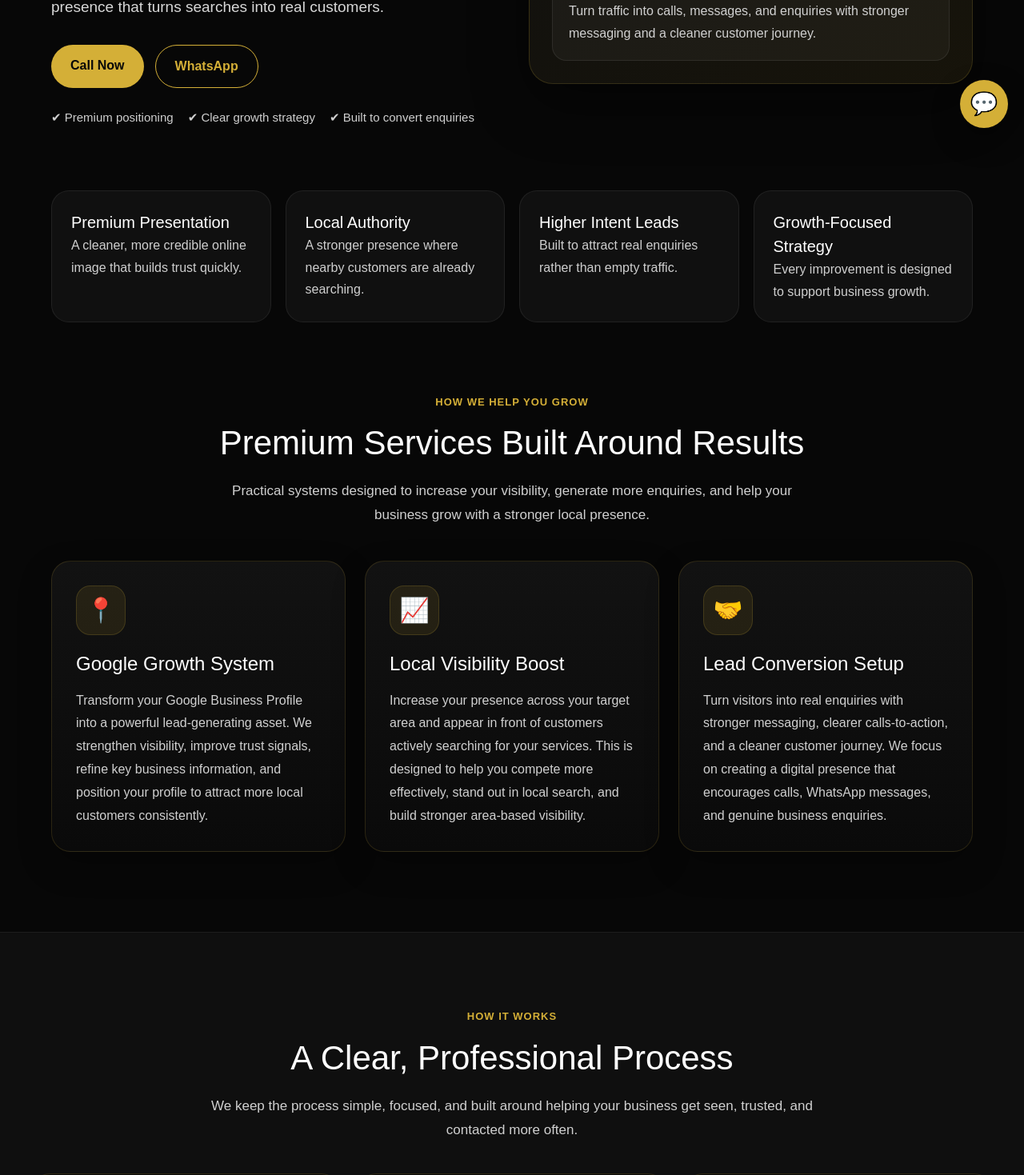
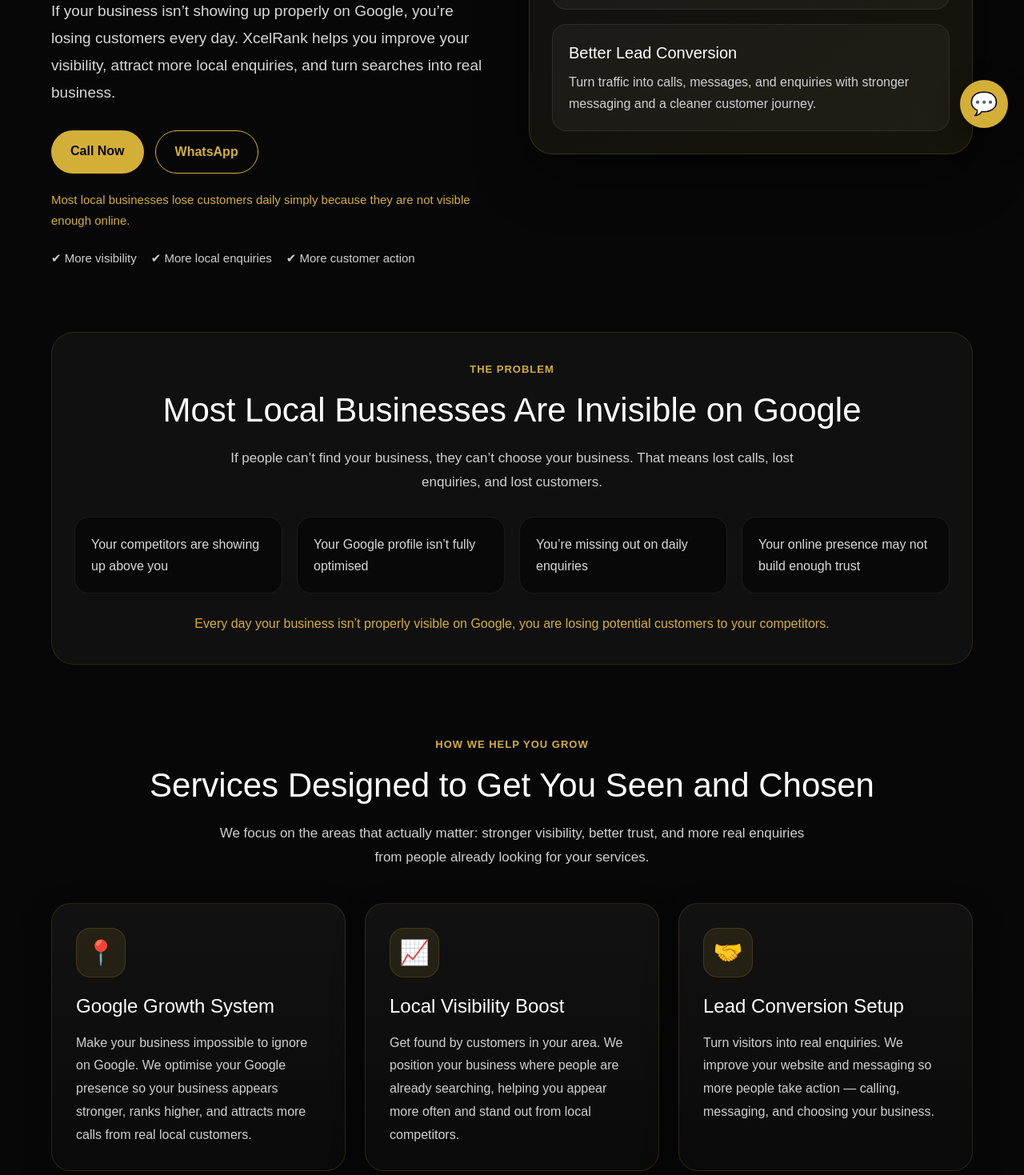
Before and after one commit to haabib82/xcelrank-website, a Next.js app: page / in a window 1280 px wide. Shown: the part 620-2089 px from the top of the page at 80% size. Built offline with nearby package versions, Linux system fonts and the light colour scheme.

Commit message:
Rewrite homepage with stronger copy

```diff
--- a/app/page.tsx
+++ b/app/page.tsx
@@ -101,7 +101,7 @@
                 marginBottom: "20px",
               }}
             >
-              Premium Local SEO • Google Growth • Lead Generation
+              Local SEO • Google Growth • Lead Generation
             </div>
 
             <h1
@@ -112,9 +112,7 @@
                 fontWeight: 800,
               }}
             >
-              Premium Growth
-              <br />
-              for Local Businesses
+              Get More Calls, More Customers, and Real Growth from Google
             </h1>
 
             <p
@@ -122,13 +120,13 @@
                 fontSize: "19px",
                 lineHeight: 1.8,
                 color: "#d8d8d8",
-                maxWidth: "680px",
+                maxWidth: "700px",
                 marginBottom: "30px",
               }}
             >
-              XcelRank helps ambitious local businesses improve visibility on
-              Google, attract more quality enquiries, and build a stronger online
-              presence that turns searches into real customers.
+              If your business isn’t showing up properly on Google, you’re losing
+              customers every day. XcelRank helps you improve your visibility,
+              attract more local enquiries, and turn searches into real business.
             </p>
 
             <div
@@ -136,7 +134,7 @@
                 display: "flex",
                 gap: "14px",
                 flexWrap: "wrap",
-                marginBottom: "26px",
+                marginBottom: "20px",
               }}
             >
               <a href="tel:07496004510" style={primaryButtonStyle}>
@@ -152,6 +150,19 @@
               </a>
             </div>
 
+            <p
+              style={{
+                color: "#d4af37",
+                fontSize: "15px",
+                lineHeight: 1.7,
+                marginBottom: "24px",
+                maxWidth: "680px",
+              }}
+            >
+              Most local businesses lose customers daily simply because they are
+              not visible enough online.
+            </p>
+
             <div
               style={{
                 display: "flex",
@@ -161,9 +172,9 @@
                 fontSize: "15px",
               }}
             >
-              <span>✔ Premium positioning</span>
-              <span>✔ Clear growth strategy</span>
-              <span>✔ Built to convert enquiries</span>
+              <span>✔ More visibility</span>
+              <span>✔ More local enquiries</span>
+              <span>✔ More customer action</span>
             </div>
           </div>
 
@@ -237,32 +248,62 @@
       >
         <div
           style={{
+            backgroundColor: "#101010",
+            border: "1px solid rgba(212,175,55,0.14)",
+            borderRadius: "28px",
+            padding: "36px 28px",
+          }}
+        >
+          <div style={{ textAlign: "center", marginBottom: "28px" }}>
+            <p style={sectionLabelStyle}>The Problem</p>
+            <h2 style={sectionTitleStyle}>Most Local Businesses Are Invisible on Google</h2>
+            <p style={sectionTextStyle}>
+              If people can’t find your business, they can’t choose your
+              business. That means lost calls, lost enquiries, and lost customers.
+            </p>
+          </div>
+
+          <div
+            style={{
               display: "grid",
-            gridTemplateColumns: "repeat(auto-fit, minmax(220px, 1fr))",
+              gridTemplateColumns: "repeat(auto-fit, minmax(240px, 1fr))",
               gap: "18px",
             }}
           >
             {[
-            ["Premium Presentation", "A cleaner, more credible online image that builds trust quickly."],
-            ["Local Authority", "A stronger presence where nearby customers are already searching."],
-            ["Higher Intent Leads", "Built to attract real enquiries rather than empty traffic."],
-            ["Growth-Focused Strategy", "Every improvement is designed to support business growth."],
-          ].map(([title, text]) => (
+              "Your competitors are showing up above you",
+              "Your Google profile isn’t fully optimised",
+              "You’re missing out on daily enquiries",
+              "Your online presence may not build enough trust",
+            ].map((item) => (
               <div
-              key={title}
+                key={item}
                 style={{
-                backgroundColor: "#101010",
+                  backgroundColor: "#080808",
                   border: "1px solid rgba(255,255,255,0.07)",
-                borderRadius: "22px",
-                padding: "24px",
+                  borderRadius: "18px",
+                  padding: "20px",
+                  color: "#d8d8d8",
+                  lineHeight: 1.7,
                 }}
               >
-              <h3 style={{ marginTop: 0, fontSize: "20px" }}>{title}</h3>
-              <p style={{ marginBottom: 0, color: "#cfcfcf", lineHeight: 1.7 }}>
-                {text}
-              </p>
+                {item}
               </div>
             ))}
+          </div>
+
+          <p
+            style={{
+              color: "#d4af37",
+              textAlign: "center",
+              marginTop: "24px",
+              fontSize: "16px",
+              lineHeight: 1.7,
+            }}
+          >
+            Every day your business isn’t properly visible on Google, you are
+            losing potential customers to your competitors.
+          </p>
         </div>
       </section>
 
@@ -276,10 +317,11 @@
       >
         <div style={{ textAlign: "center", marginBottom: "42px" }}>
           <p style={sectionLabelStyle}>How We Help You Grow</p>
-          <h2 style={sectionTitleStyle}>Premium Services Built Around Results</h2>
+          <h2 style={sectionTitleStyle}>Services Designed to Get You Seen and Chosen</h2>
           <p style={sectionTextStyle}>
-            Practical systems designed to increase your visibility, generate more
-            enquiries, and help your business grow with a stronger local presence.
+            We focus on the areas that actually matter: stronger visibility,
+            better trust, and more real enquiries from people already looking for
+            your services.
           </p>
         </div>
 
@@ -294,17 +336,17 @@
             {
               icon: "📍",
               title: "Google Growth System",
-              text: "Transform your Google Business Profile into a powerful lead-generating asset. We strengthen visibility, improve trust signals, refine key business information, and position your profile to attract more local customers consistently.",
+              text: "Make your business impossible to ignore on Google. We optimise your Google presence so your business appears stronger, ranks higher, and attracts more calls from real local customers.",
             },
             {
               icon: "📈",
               title: "Local Visibility Boost",
-              text: "Increase your presence across your target area and appear in front of customers actively searching for your services. This is designed to help you compete more effectively, stand out in local search, and build stronger area-based visibility.",
+              text: "Get found by customers in your area. We position your business where people are already searching, helping you appear more often and stand out from local competitors.",
             },
             {
               icon: "🤝",
               title: "Lead Conversion Setup",
-              text: "Turn visitors into real enquiries with stronger messaging, clearer calls-to-action, and a cleaner customer journey. We focus on creating a digital presence that encourages calls, WhatsApp messages, and genuine business enquiries.",
+              text: "Turn visitors into real enquiries. We improve your website and messaging so more people take action — calling, messaging, and choosing your business.",
             },
           ].map((service) => (
             <div
@@ -362,10 +404,11 @@
         >
           <div style={{ textAlign: "center", marginBottom: "40px" }}>
             <p style={sectionLabelStyle}>How It Works</p>
-            <h2 style={sectionTitleStyle}>A Clear, Professional Process</h2>
+            <h2 style={sectionTitleStyle}>A Clear Process Focused on Results</h2>
             <p style={sectionTextStyle}>
-              We keep the process simple, focused, and built around helping your
-              business get seen, trusted, and contacted more often.
+              We keep things straightforward. First we find the gaps, then we
+              strengthen your presence, then we help turn that visibility into
+              more enquiries.
             </p>
           </div>
 
@@ -433,7 +476,7 @@
       >
         <div style={{ textAlign: "center", marginBottom: "40px" }}>
           <p style={sectionLabelStyle}>Why Choose Us</p>
-          <h2 style={sectionTitleStyle}>Positioned for Serious Growth</h2>
+          <h2 style={sectionTitleStyle}>Built Around What Actually Matters</h2>
         </div>
 
         <div
@@ -449,11 +492,11 @@
               text: "Everything is built around one goal: helping your business generate stronger local visibility and more valuable enquiries.",
             },
             {
-              title: "Premium Positioning",
-              text: "We focus on creating a more credible, professional online presence that helps your business stand out from weaker competitors.",
+              title: "Clear Positioning",
+              text: "We help present your business in a more credible, professional way so customers trust you faster.",
             },
             {
-              title: "Clear & Practical",
+              title: "Simple & Practical",
               text: "No overcomplicated jargon or unnecessary fluff. Just focused improvements that support business growth.",
             },
           ].map((item) => (
@@ -494,11 +537,10 @@
           }}
         >
           <p style={sectionLabelStyle}>Contact Us</p>
-          <h2 style={sectionTitleStyle}>Ready to Elevate Your Business?</h2>
+          <h2 style={sectionTitleStyle}>Ready to Get More Customers from Google?</h2>
           <p style={sectionTextStyle}>
-            Let’s talk about how XcelRank can strengthen your visibility, improve
-            your digital presence, and help turn more local searches into real
-            opportunities.
+            Let’s talk about how XcelRank can help your business get seen, get
+            more calls, and win more customers in your local area.
           </p>
 
           <div
```
Lines whose indentation alone changed are shown as unchanged.
